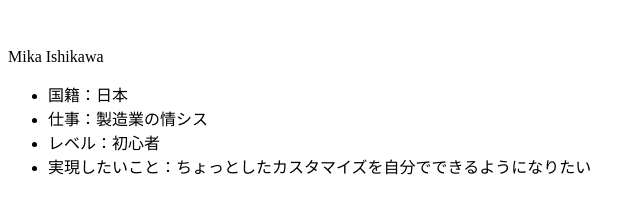
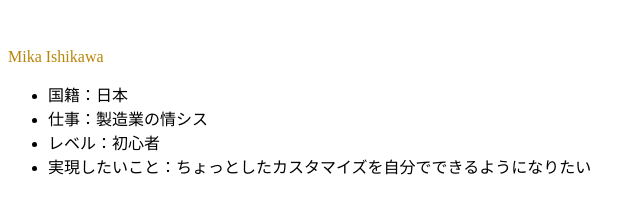
Before and after one commit to mikan-ora/git-firststep, a website: page docs/index.html in a window 1280 px wide. Shown: the full height of the page, 0-640 px from the left. Drawn offline with Linux system fonts and the light colour scheme.

Commit message:
Add WEBサイトデータ

```diff
--- a/docs/index.html
+++ b/docs/index.html
@@ -1,7 +1,11 @@
 <html>
-<link rel=”stylesheet” href=”style.css”>
 　<head>
     <title>Hello My WebSite!</title>
+    <style>
+        p {
+          color:darkgoldenrod;
+        }
+      </style>
   </head>
   <body>
     <p>Mika Ishikawa</p>
--- a/docs/style.css
+++ /dev/null
@@ -1,2 +0,0 @@
-p { color:royalblue;
-font-size: large; }
```
